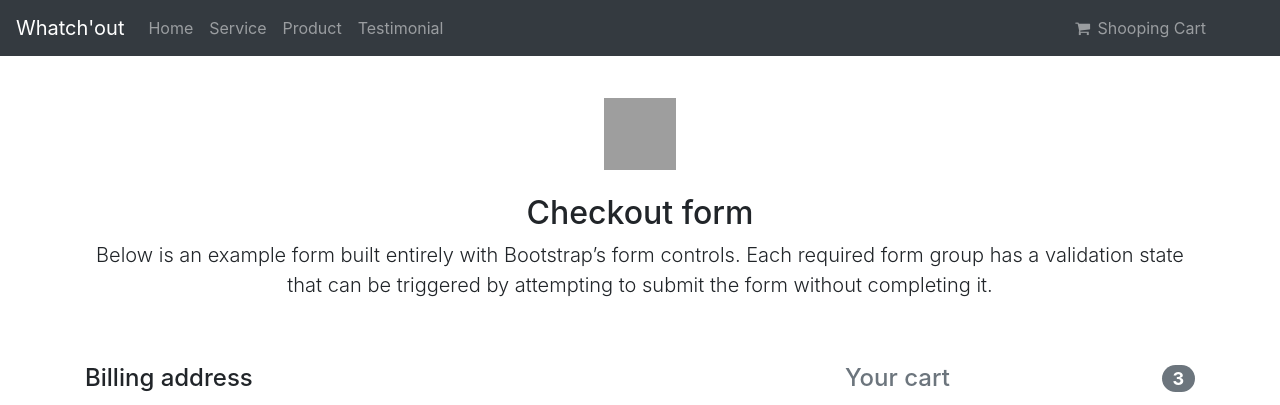
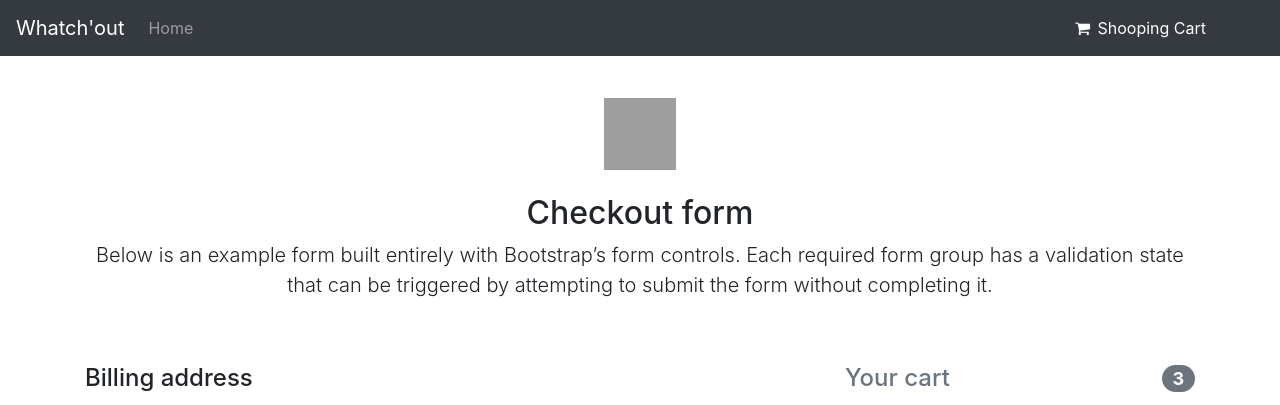
Before and after one commit to entertrans/watch-shop, a CodeIgniter app: page /database/checkout in a window 1280 px wide. Shown: the top 405 px of the page. Run offline with CodeIgniter, Linux system fonts and the light colour scheme; grey boxes are pictures that could not be loaded.

Commit message:
create short url

```diff
--- a/application/config/config.php
+++ b/application/config/config.php
@@ -37,7 +37,7 @@ $config['base_url'] = "$http" . $_SERVER['SERVER_NAME'] . "" . $url;
 | variable so that it is blank.
 |
 */
-$config['index_page'] = 'index.php';
+$config['index_page'] = '';
 
 /*
 |--------------------------------------------------------------------------
--- a/application/controllers/Checkout.php
+++ b/application/controllers/Checkout.php
@@ -20,6 +20,6 @@ class Checkout extends CI_Controller {
 	 */
 	public function index()
 	{
-		$this->load->view('checkout');
+		$this->load->view('v_checkout');
 	}
 }
--- a/application/controllers/Welcome.php
+++ b/application/controllers/Home.php
@@ -1,7 +1,7 @@
 <?php
 defined('BASEPATH') OR exit('No direct script access allowed');
 
-class Welcome extends CI_Controller {
+class Home extends CI_Controller {
 
 	/**
 	 * Index Page for this controller.
@@ -20,6 +20,6 @@ class Welcome extends CI_Controller {
 	 */
 	public function index()
 	{
-		$this->load->view('welcome');
+		$this->load->view('v_home');
 	}
 }
--- a/application/views/layout/header.php
+++ b/application/views/layout/header.php
@@ -1,6 +1,6 @@
 <?php defined('BASEPATH') or exit('No direct script access allowed'); ?>
 
-<html lang="en" id="home">
+<html lang="en">
 
 <head>
     <meta charset="utf-8">
@@ -50,28 +50,19 @@
 
     <header>
         <nav class="navbar navbar-expand-md navbar-dark fixed-top bg-dark">
-            <a class="navbar-brand" href="<?= site_url('welcome') ?>">Whatch'out</a>
+            <a class="navbar-brand" href="<?= site_url('home') ?>">Whatch'out</a>
             <button class="navbar-toggler" type="button" data-toggle="collapse" data-target="#navbarCollapse" aria-controls="navbarCollapse" aria-expanded="false" aria-label="Toggle navigation">
                 <span class="navbar-toggler-icon"></span>
             </button>
             <div class="collapse navbar-collapse" id="navbarCollapse">
                 <ul class="navbar-nav mr-auto">
                     <li class="nav-item">
-                        <a class="nav-link page-scroll" href="#home">Home</a>
-                    </li>
-                    <li class="nav-item">
-                        <a class="nav-link page-scroll" href="#service">Service</a>
-                    </li>
-                    <li class="nav-item">
-                        <a class="nav-link page-scroll" href="#product">Product</a>
-                    </li>
-                    <li class="nav-item">
-                        <a class="nav-link page-scroll" href="#testimonial">Testimonial</a>
+                        <a class="nav-link <?= $this->uri->segment('1') == 'home' ? 'active' : '' ?>" href="<?= site_url('home') ?>">Home</a>
                     </li>
                 </ul>
                 <ul class="navbar-nav" style="padding-right: 50px">
                     <li class="nav-item">
-                        <a class="nav-link" href="<?= site_url('checkout') ?>"><i class="fa fa-fw fa-shopping-cart"></i> Shooping Cart</a>
+                        <a class="nav-link <?= $this->uri->segment('1') == 'checkout' ? 'active' : '' ?>" href="<?= site_url('checkout') ?>"><i class="fa fa-fw fa-shopping-cart"></i> Shooping Cart</a>
                     </li>
                 </ul>
             </div>
```
Also changed, not shown: application/views/v_home.php (renamed from application/views/welcome.php, +3 -9 lines), .htaccess (added), application/views/v_checkout.php (renamed from application/views/checkout.php).
